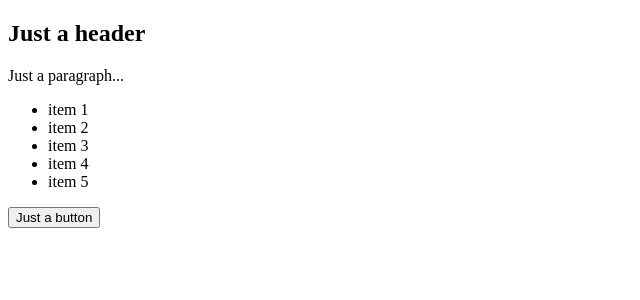
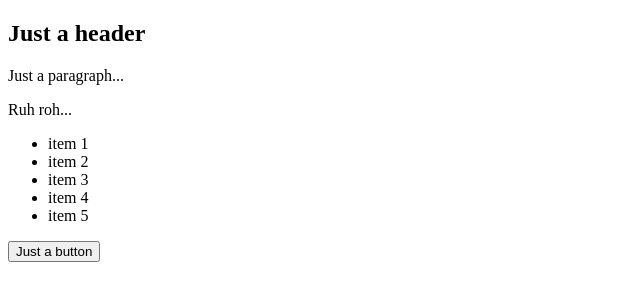
Before and after one commit to andrewn2118/js-dom-basics, a plain HTML site: page index.html in a window 1280 px wide. Shown: the whole page, without its empty margins (0-640 px from the left). Drawn offline with Linux system fonts and the light colour scheme.

Commit message:
learning DOM

```diff
--- a/index.html
+++ b/index.html
@@ -10,6 +10,7 @@
     <h1>Just a header</h1>
 
     <p id="main">Just a paragraph...</p>
+    <p id="main">Ruh roh...</p>
 
     <ul>
       <li class="odd">item 1</li>
```
